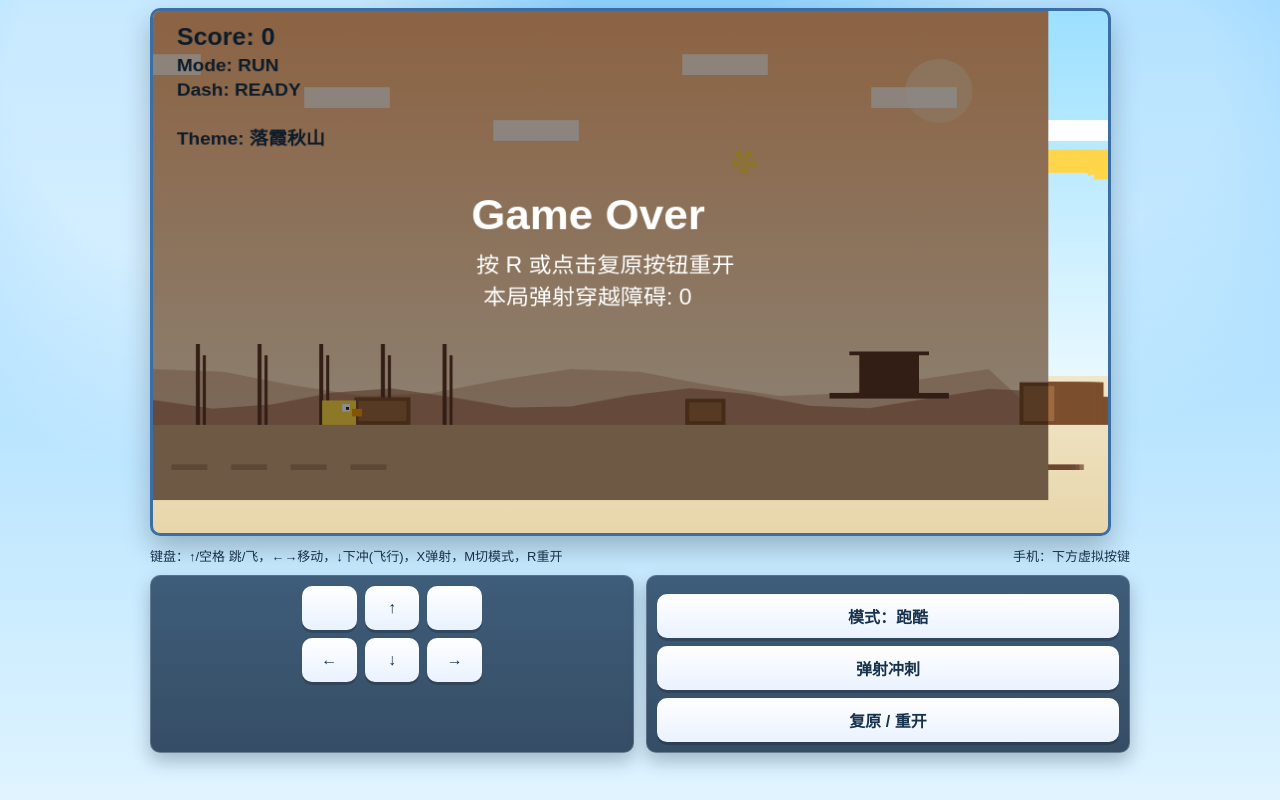
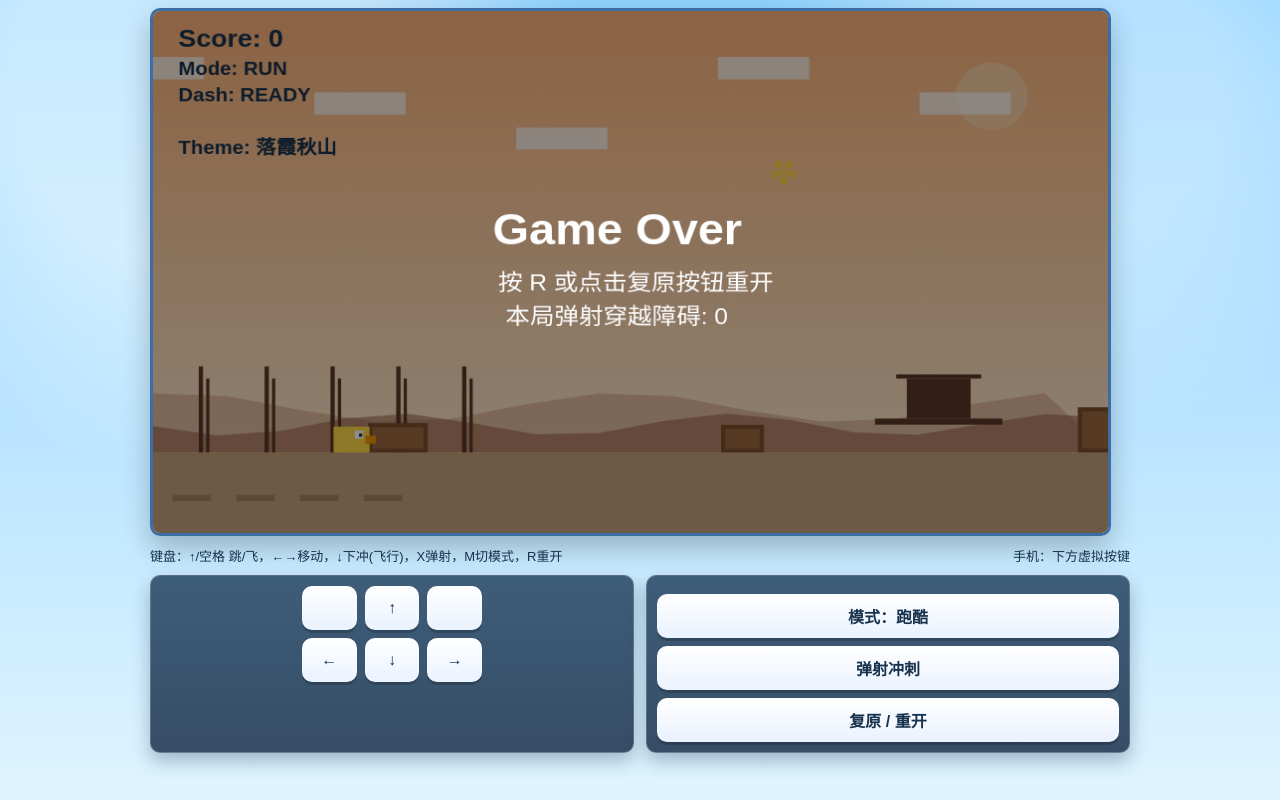
Before and after one commit to Keith111111/test-ai, a plain HTML site: page index.html in a window 1280 px wide. Drawn offline with Linux system fonts and the light colour scheme.

Commit message:
Adjust canvas scaling on resize
update

```diff
--- a/index.html
+++ b/index.html
@@ -129,6 +129,8 @@
     const BASE_H = 520;
     const canvas = document.getElementById("game");
     const ctx = canvas.getContext("2d");
+    let renderScaleX = 1;
+    let renderScaleY = 1;
 
     function resizeCanvas() {
       const controls = document.getElementById("controlsPanel");
@@ -148,7 +150,9 @@
       const dpr = Math.min(2, window.devicePixelRatio || 1);
       canvas.width = Math.floor(cssW * dpr);
       canvas.height = Math.floor(cssH * dpr);
-      ctx.setTransform(dpr, 0, 0, dpr, 0, 0);
+      renderScaleX = cssW / BASE_W;
+      renderScaleY = cssH / BASE_H;
+      ctx.setTransform(dpr * renderScaleX, 0, 0, dpr * renderScaleY, 0, 0);
     }
     window.addEventListener("resize", () => requestAnimationFrame(resizeCanvas));
     requestAnimationFrame(resizeCanvas);
```
